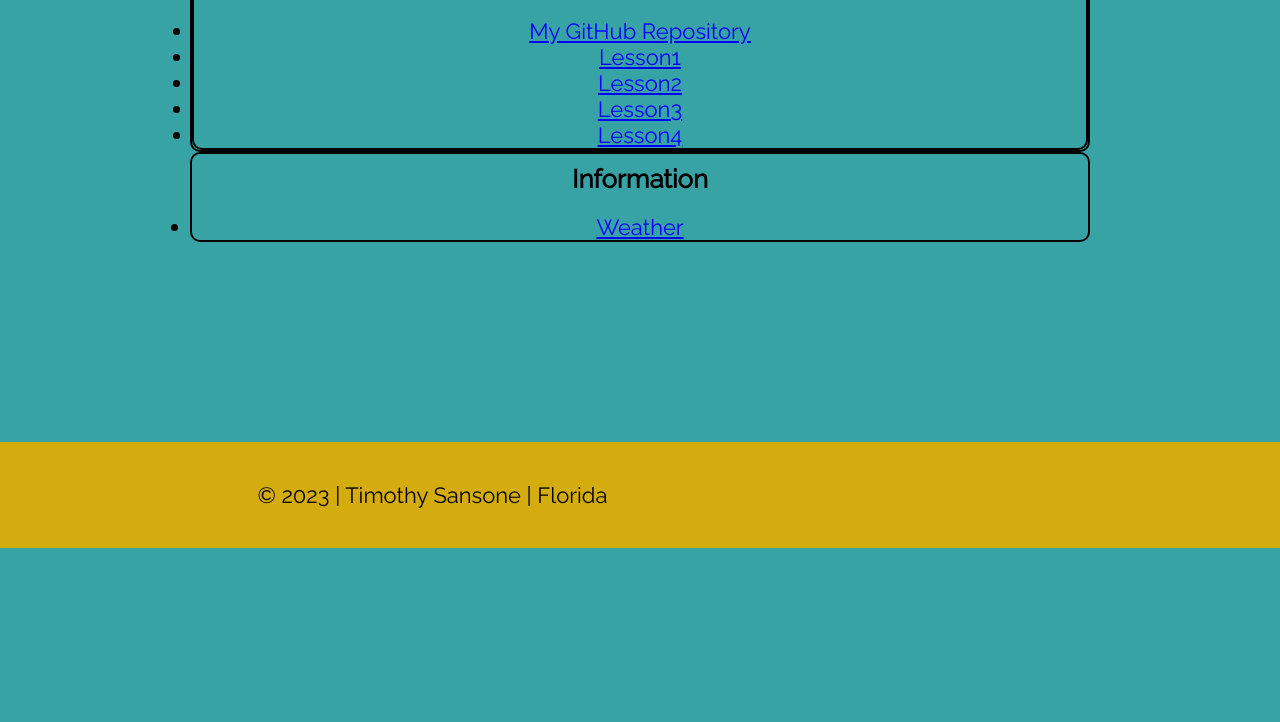
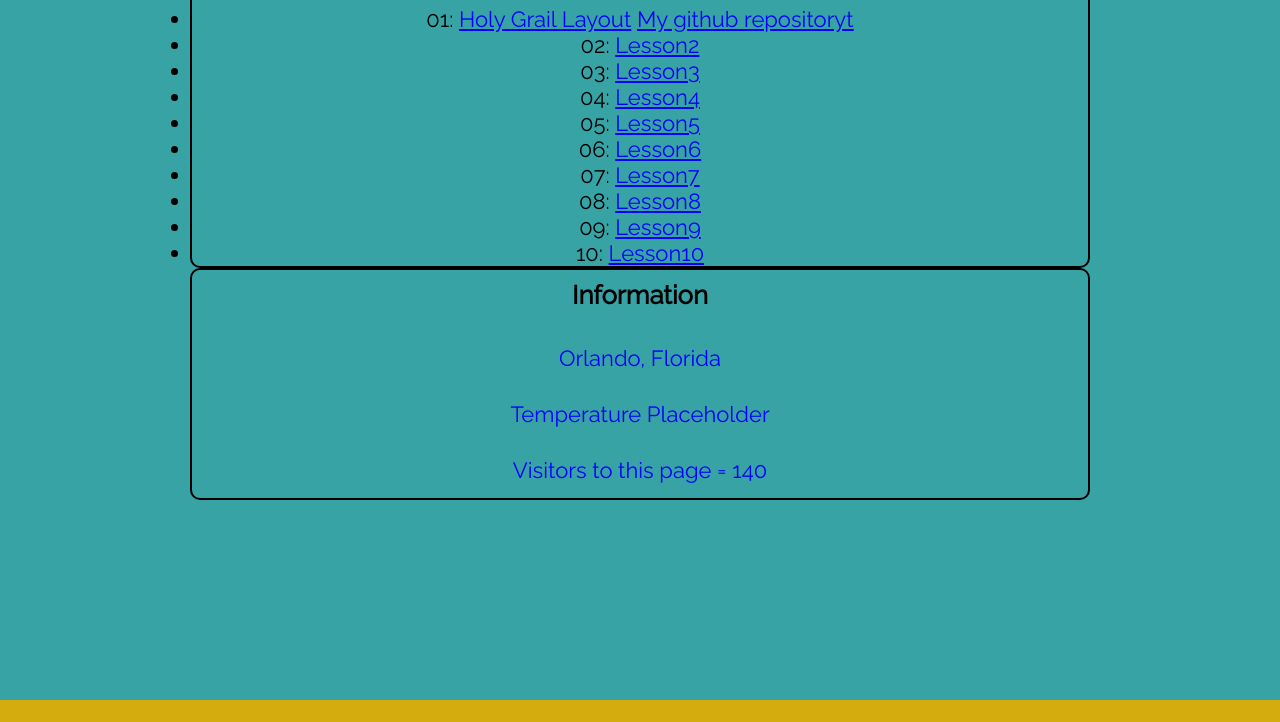
Before and after one commit to TimSansone/wdd230-old, a plain HTML site: page index.html in a window 1280 px wide. Shown: the part 682-1404 px from the top of the page. Before the commit the page ends 1230 px from the top, so only its background shows below. Drawn offline with Linux system fonts and the light colour scheme.

Commit message:
Week 2 Updates

```diff
--- a/index.html
+++ b/index.html
@@ -1,20 +1,23 @@
 <!DOCTYPE html>
-<html lang="en">
+<html lang="en-US">
 <head>
     <meta charset="UTF-8">
     <meta name="viewport" content="width=device-width, initial-scale=1.0">
-    <meta name="description" content="WDD 230 - Web Frontend Development - Timothy Sansone - Course assignment portal">
+    <meta
+        name="description"
+        content="WDD 230 - Web Frontend Development - Timothy Sansone -
+        Course assignment portal">
     <title>Tim Sansone - WDD 230 - Web Frontend Development</title>
     <!-- style -->
     <link rel="stylesheet" href="styles/base.css">
-
-    <script defer src="scripts/getdates.js"></script>
 
 </head>
 <body>
     <header>
         <div class="header-background">
-            <img src="images/me.jpg" alt="Timothy Sansone picture" height="210" width="160">
+            <img
+                src="images/me.jpg"
+                alt="Timothy Sansone picture" height="200" width="150">
         <h1>WDD 230 - Web Frontend Development I</h1>
         <p>Author: Timothy Sansone</p>
         </div>
@@ -27,50 +30,51 @@
                 <li><a href="chamber/siteplan.html">Site Plan</a></li>
                 <li><a href="chamber/">Chamber</a></li>
                 <li><a href="https://byui.edu" target="_blank">BYU-Idaho</a></li>
-                <li><a href="https://www.churchofjesuschrist.org/study/scriptures/bofm/2-ne/31?lang=eng#" target="_blank">2 Nephi 31</a></li>
+                <li><a href="https://www.churchofjesuschrist.org/study/scriptures/bofm/2-ne/31?lang=eng&id=5#p40" target="_blank">2 Nephi 31:5</a></li>
             </ul>
         </div>
     </nav>
 
     <main>
-        <section>
-            <h2>WDD 230: Web Frontend Development</h2>
-        </section>
+        <h2>WDD 230: Web Frontend Development</h2>
+        <div id="line"></div>
         <section class="card">
-            <div class="card">
-                <h3>Learning Activities</h3>
-                <ul>
-                    <li><a href="https://github.com/timsansone?tab=repositories" target="_blank">My GitHub Repository</a></li>
-                    <li><a href="https://github.com/timsansone?tab=Lesson1" target="_blank">Lesson1</a></li>
-                    <li><a href="https://github.com/timsansone?tab=Lesson2" target="_blank">Lesson2</a></li>
-                    <li><a href="https://github.com/timsansone?tab=Lesson3" target="_blank">Lesson3</a></li>
-                    <li><a href="https://github.com/timsansone?tab=Lesson4" target="_blank">Lesson4</a></li>
+            <h3>Learning Activities</h3>
+            <ul>
+                <li>01: <a href="https://timsansone.github.io/wdd230/lesson01/holygrail.html" target="_blank">Holy Grail Layout</a>
+                    <a href="https://timsansone.github.io/wdd230" target="_blank">My github repositoryt</a>
+                    <li>02: <a href="#" target="_blank">Lesson2</a></li>
+                    <li>03: <a href="#" target="_blank">Lesson3</a></li>
+                    <li>04: <a href="#" target="_blank">Lesson4</a></li>
+                    <li>05: <a href="#" target="_blank">Lesson5</a></li>
+                    <li>06: <a href="#" target="_blank">Lesson6</a></li>
+                    <li>07: <a href="#" target="_blank">Lesson7</a></li>
+                    <li>08: <a href="#" target="_blank">Lesson8</a></li>
+                    <li>09: <a href="#" target="_blank">Lesson9</a></li>
+                    <li>10: <a href="#" target="_blank">Lesson10</a></li>
                 </ul>
 
             </div>
         </section>
         <section class="card">
-            <div class="card-header">
-                <h3>Information</h3>
-            </div>
-            <div class="card-body">
-                <ul>
-                    <li><a href="https://weather.com/" target="_blank">Weather</a></li>
-                </ul>
-
+            <h3>Information</h3>
+            <div id="Weather">
+                <p id="location">Orlando, Florida</p>
+                <p id="temperature">Temperature Placeholder</p>
+                <p id="pageVisits">Visitors to this page = 140</p>
             </div>
         </section>
-        <section>
-
-        </section>
-
         <!-- Add more sections for additional chapters or content -->
 
     </main>
 
     <footer>
-        <p>&copy; 2023 | Timothy Sansone | Florida</p>
-        <p id="lastModified"></p>
+        <p>&copy; 2023 | Timothy Sansone | Orlando, Florida</p>
+        <p id="lastModified">Last Modified - Fall 2023</p>
+        <p>Orlando, Florida <img src="images/orlando_florida.jpg"
+            alt="Orlando - The City Beautiful" id="city" width="450px
+            height="300px"></p>
+
     </footer>
     <script defer src="scripts/getdates.js"></script>
 </body>
```
Also changed, not shown: 1 other file.
